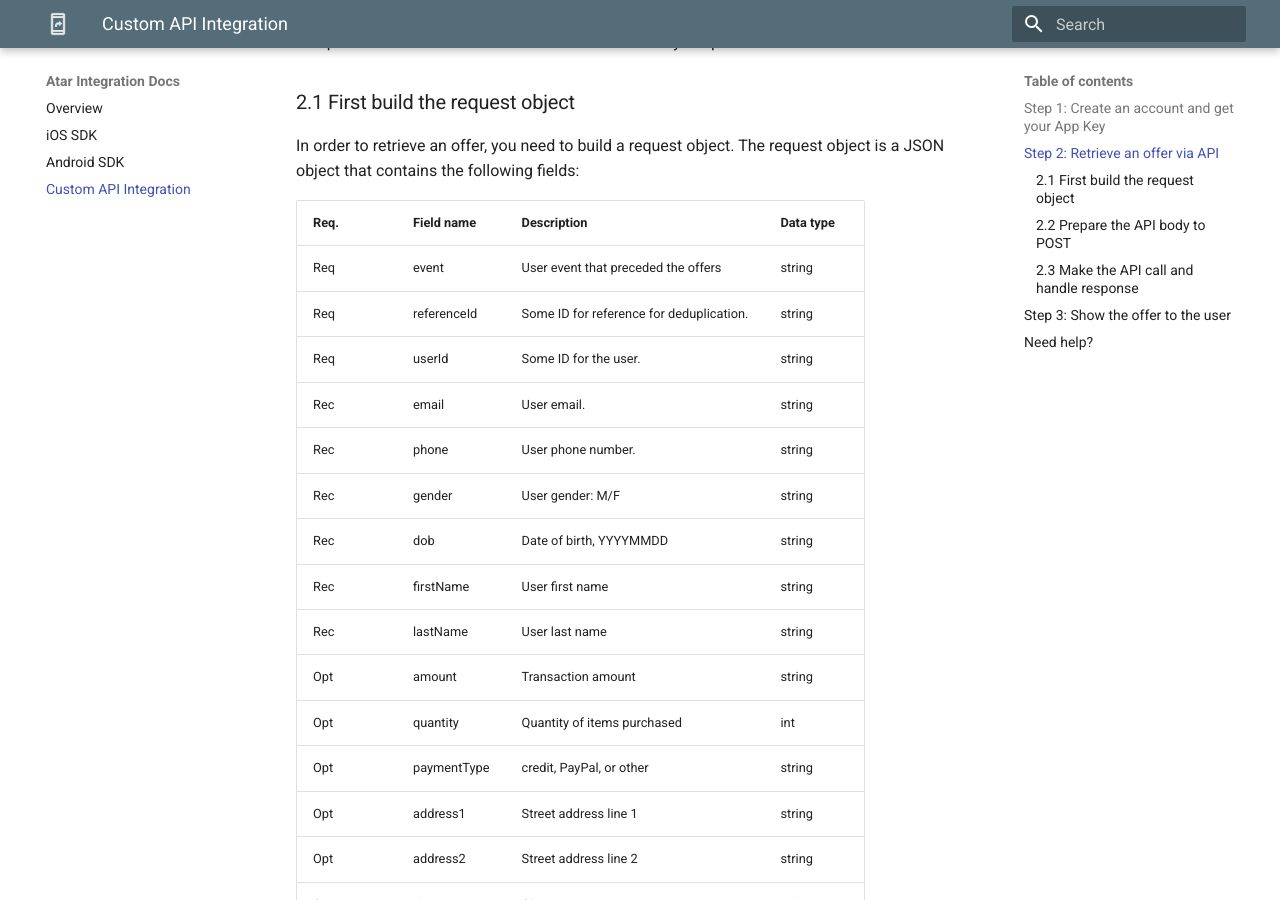
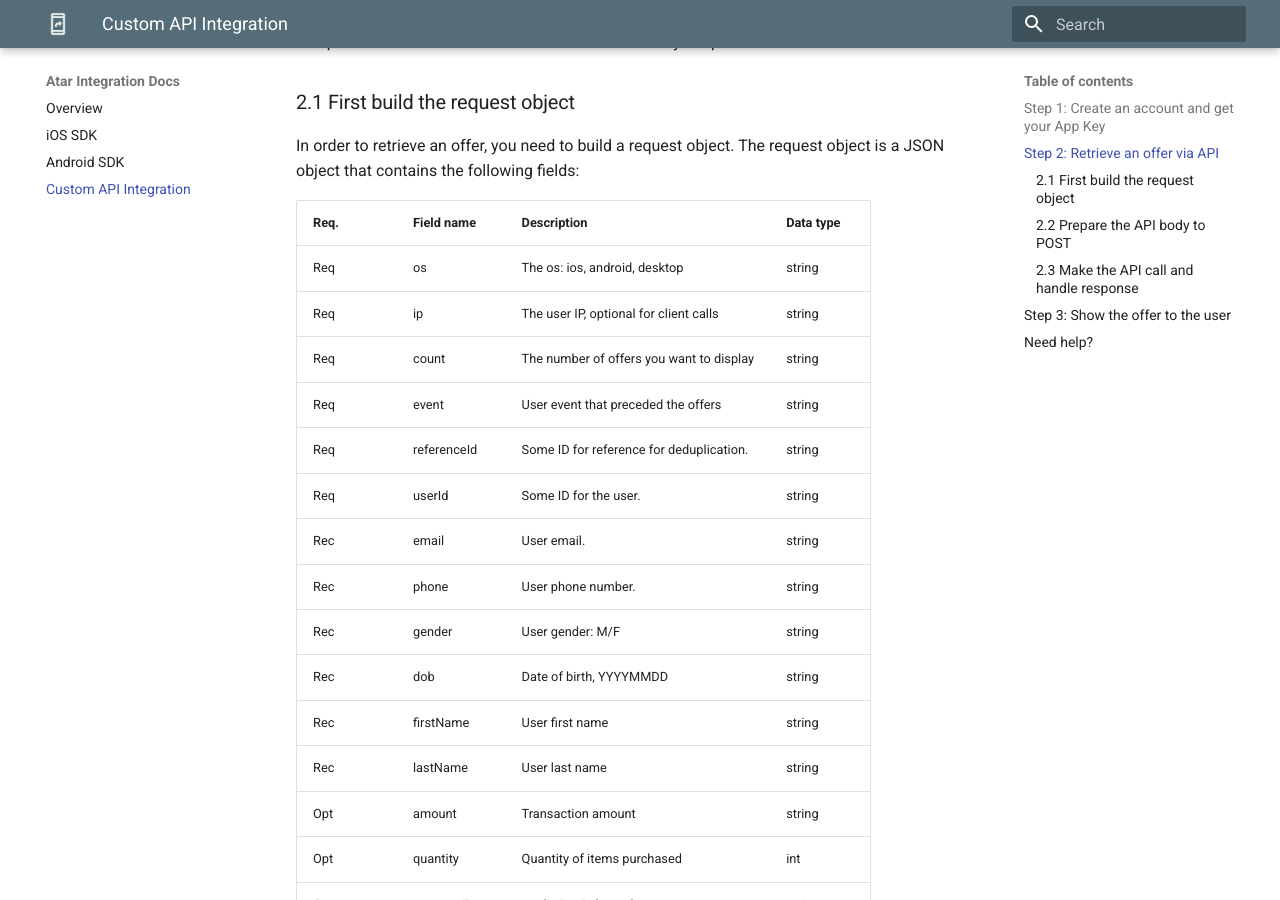
Before and after one commit to Atar-Growth/atar.github.io, an MkDocs documentation site: the page built from docs/custom-api.md, in a window 1280 px wide and 900 px high, scrolled down 435 px. Built offline with MkDocs 1.6.1 and Material for MkDocs 9.7.7, drawn with Linux system fonts in a browser that asks for light colours.

Commit message:
update api docs

```diff
--- a/docs/custom-api.md
+++ b/docs/custom-api.md
@@ -20,6 +20,9 @@ In order to retrieve an offer, you need to build a request object. The request o
 
 | Req. | Field name  | Description                                    | Data type |
 |------|-------------|------------------------------------------------|-----------|
+| Req  | os          | The os: ios, android, desktop                  | string    |
+| Req  | ip          | The user IP, optional for client calls         | string    |
+| Req  | count       | The number of offers you want to display       | string    |
 | Req  | event       | User event that preceded the offers            | string    |
 | Req  | referenceId | Some ID for reference for deduplication.       | string    |
 | Req  | userId      | Some ID for the user.                          | string    |
```
Also changed, not shown: 1 other file.
